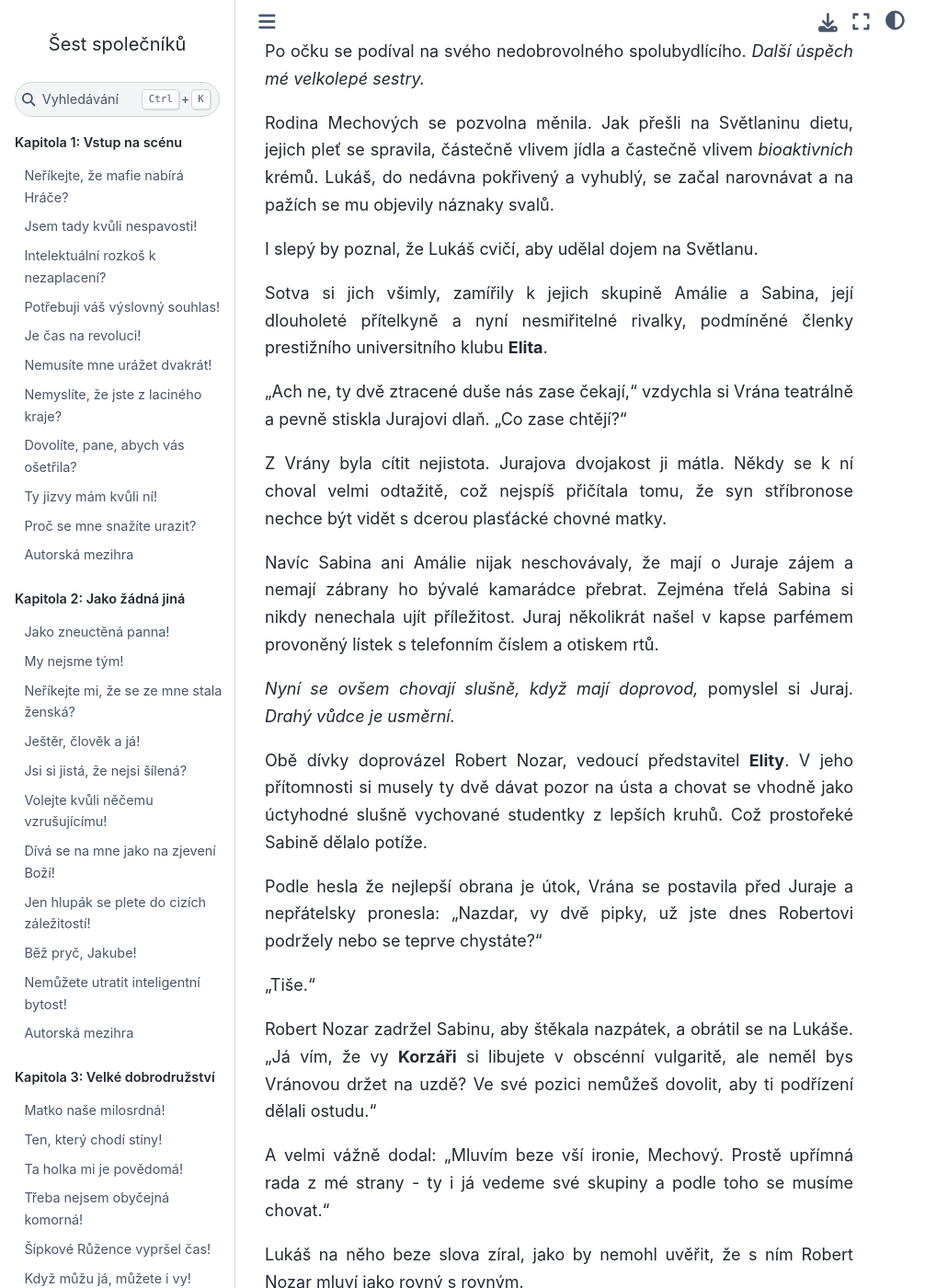
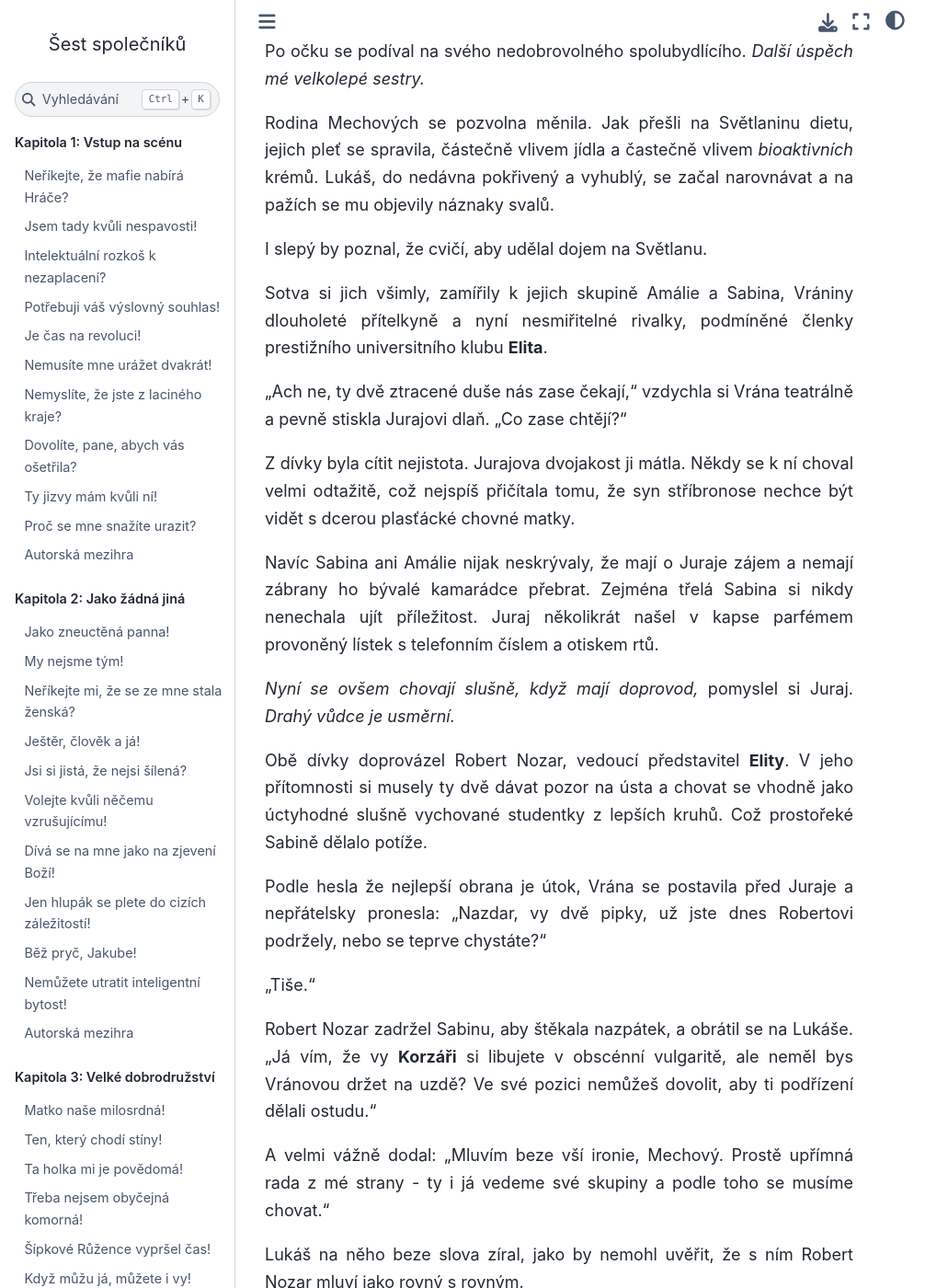
Before and after one commit to hanpari/sest-spolecniku, a Sphinx documentation site: the page built from source/sest_spolecniku/018/05.md, in a window 1280 px wide and 1400 px high, scrolled down 935 px. Shown: the whole window at 92% size, without its empty margins (0-1031 px from the left). Built offline with Sphinx 7.4.7 and the Sphinx Book theme 1.1.4, drawn with Linux system fonts in a browser that asks for light colours; some of the changed text lies outside the part shown.

Commit message:
Update 05.md

```diff
--- a/source/sest_spolecniku/018/05.md
+++ b/source/sest_spolecniku/018/05.md
@@ -18,21 +18,21 @@ Po očku se podíval na svého nedobrovolného spolubydlícího. *Další úspě
 
 Rodina Mechových se pozvolna měnila. Jak přešli na Světlaninu dietu, jejich pleť se spravila, částečně vlivem jídla a častečně vlivem *bioaktivních* krémů. Lukáš, do nedávna pokřivený a vyhublý, se začal narovnávat a na pažích se mu objevily náznaky svalů.
 
-I slepý by poznal, že Lukáš cvičí, aby udělal dojem na Světlanu.
+I slepý by poznal, že cvičí, aby udělal dojem na Světlanu.
 
-Sotva si jich všimly, zamířily k jejich skupině Amálie a Sabina, její dlouholeté přítelkyně a nyní nesmiřitelné rivalky, podmíněné členky prestižního universitního klubu **Elita**.
+Sotva si jich všimly, zamířily k jejich skupině Amálie a Sabina, Vrániny dlouholeté přítelkyně a nyní nesmiřitelné rivalky, podmíněné členky prestižního universitního klubu **Elita**.
 
 "Ach ne, ty dvě ztracené duše nás zase čekají," vzdychla si Vrána teatrálně a pevně stiskla Jurajovi dlaň. "Co zase chtějí?"
 
-Z Vrány byla cítit nejistota. Jurajova dvojakost ji mátla. Někdy se k ní choval velmi odtažitě, což nejspíš přičítala tomu, že syn stříbronose nechce být vidět s dcerou plasťácké chovné matky.
+Z dívky byla cítit nejistota. Jurajova dvojakost ji mátla. Někdy se k ní choval velmi odtažitě, což nejspíš přičítala tomu, že syn stříbronose nechce být vidět s dcerou plasťácké chovné matky.
 
-Navíc Sabina ani Amálie nijak neschovávaly, že mají o Juraje zájem a nemají zábrany ho bývalé kamarádce přebrat. Zejména třelá Sabina si nikdy nenechala ujít příležitost. Juraj několikrát našel v kapse parfémem provoněný lístek s telefonním číslem a otiskem rtů.
+Navíc Sabina ani Amálie nijak neskrývaly, že mají o Juraje zájem a nemají zábrany ho bývalé kamarádce přebrat. Zejména třelá Sabina si nikdy nenechala ujít příležitost. Juraj několikrát našel v kapse parfémem provoněný lístek s telefonním číslem a otiskem rtů.
 
 *Nyní se ovšem chovají slušně, když mají doprovod,* pomyslel si Juraj. *Drahý vůdce je usměrní.*
 
 Obě dívky doprovázel Robert Nozar, vedoucí představitel **Elity**. V jeho přítomnosti si musely ty dvě dávat pozor na ústa a chovat se vhodně jako úctyhodné slušně vychované studentky z lepších kruhů. Což prostořeké Sabině dělalo potíže.
 
-Podle hesla že nejlepší obrana je útok, Vrána se postavila před Juraje a nepřátelsky pronesla: "Nazdar, vy dvě pipky, už jste dnes Robertovi podržely nebo se teprve chystáte?"
+Podle hesla že nejlepší obrana je útok, Vrána se postavila před Juraje a nepřátelsky pronesla: "Nazdar, vy dvě pipky, už jste dnes Robertovi podržely, nebo se teprve chystáte?"
 
 "Tiše."
 
```
Also changed, not shown: other parts of source/sest_spolecniku/018/05.md (+3 -3 lines).
